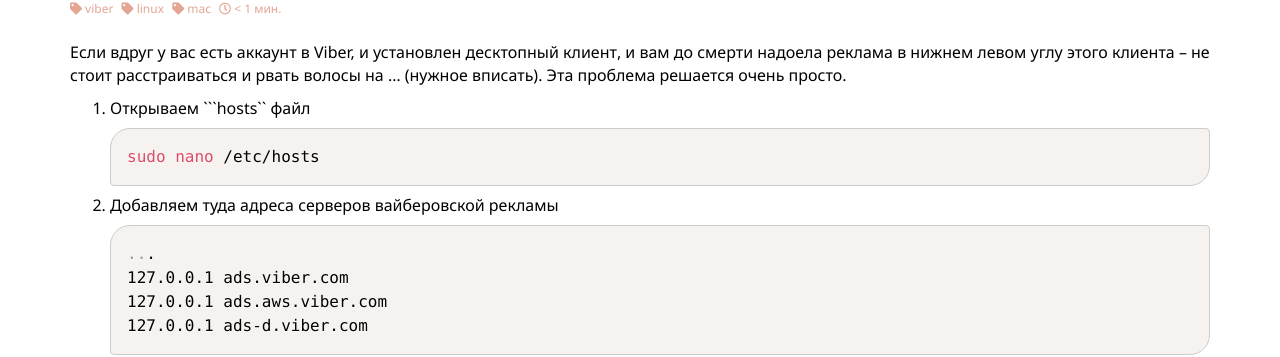
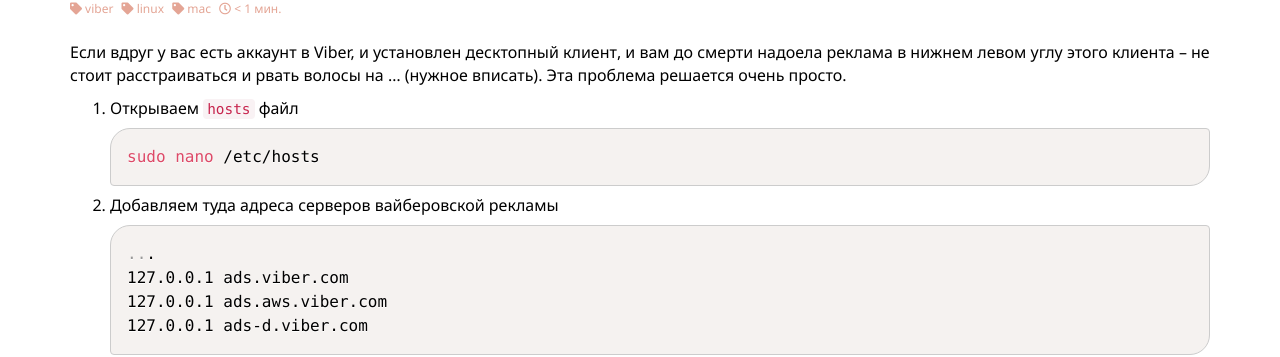
Before and after one commit to fomich0ff/fomich0ff.github.io, a Jekyll site: the page built from _posts/2018-04-16-how-to-remove-ads-from-desktop-viber.md, in a window 1280 px wide. Shown: the part 294-651 px from the top of the page. Built offline with Jekyll 4.4.1, drawn with Linux system fonts in a browser that asks for light colours; nearby versions of some CDN libraries; some web fonts are replaced; comment, search, counter and statistics services are not loaded.

Commit message:
cosmetic fix

````diff
--- a/_posts/2018-04-16-how-to-remove-ads-from-desktop-viber.md
+++ b/_posts/2018-04-16-how-to-remove-ads-from-desktop-viber.md
@@ -9,7 +9,7 @@
 Эта проблема решается очень просто.
 <!--more-->
 
-1. Открываем ```hosts`` файл
+1. Открываем ```hosts``` файл
    ```bash
    sudo nano /etc/hosts
    ```
````
